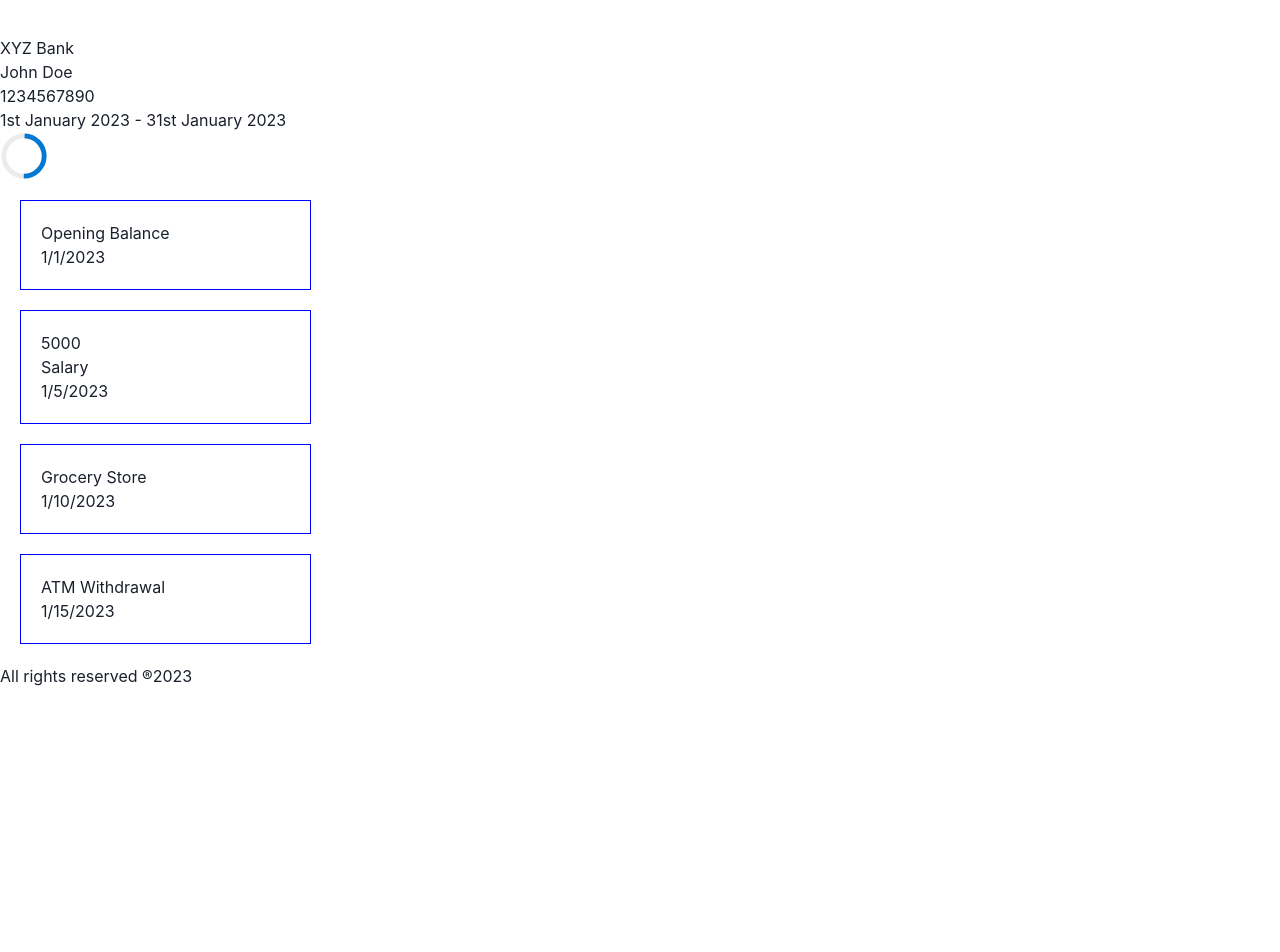
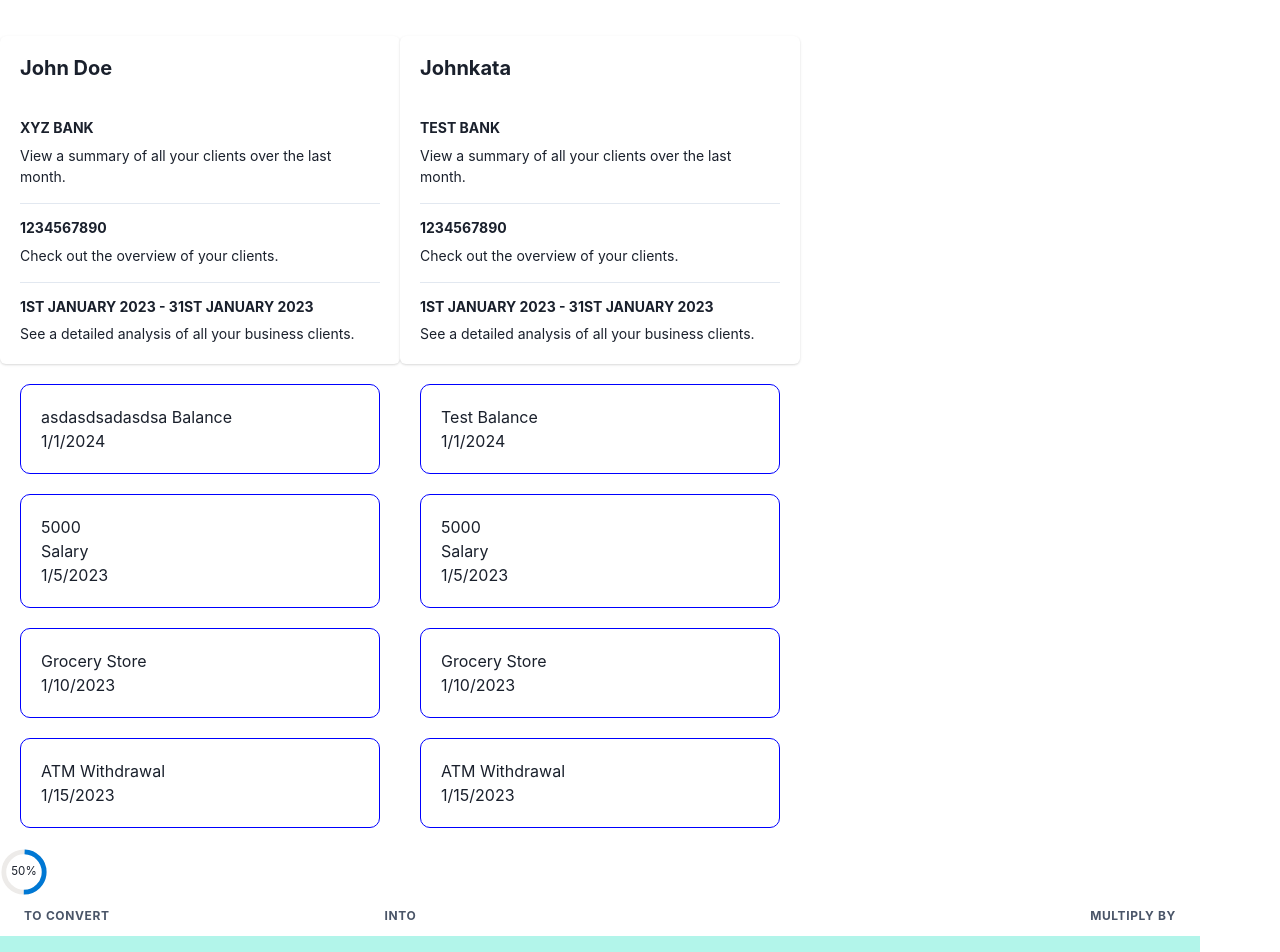
Before and after one commit to StratievMartin/scalebank-frontend, a React (Vite) app: page / in a window 1280 px wide. Shown: the part 140-1092 px from the top of the page. Before the commit the page ends 828 px from the top, so only its background shows below. Built offline with nearby package versions, Linux system fonts and the light colour scheme.

Commit message:
added ui components

```diff
--- /dev/null
+++ b/src/components/Card.tsx
@@ -0,0 +1,52 @@
+import {
+  Card,
+  CardHeader,
+  CardBody,
+  Heading,
+  Stack,
+  Box,
+  StackDivider,
+  Text,
+} from '@chakra-ui/react'
+import { AccountData } from '../interfaces/Account.model.ts'
+
+export const UiCard = ({ accountData }: { accountData: AccountData }) => {
+  return (
+    <>
+      <Card maxW={'400px'}>
+        <CardHeader>
+          <Heading size="md"> {accountData.account_holder}</Heading>
+        </CardHeader>
+
+        <CardBody>
+          <Stack divider={<StackDivider />} spacing="4">
+            <Box>
+              <Heading size="xs" textTransform="uppercase">
+                {accountData.bank_name}
+              </Heading>
+              <Text pt="2" fontSize="sm">
+                View a summary of all your clients over the last month.
+              </Text>
+            </Box>
+            <Box>
+              <Heading size="xs" textTransform="uppercase">
+                {accountData.account_number}
+              </Heading>
+              <Text pt="2" fontSize="sm">
+                Check out the overview of your clients.
+              </Text>
+            </Box>
+            <Box>
+              <Heading size="xs" textTransform="uppercase">
+                {accountData.statement_period}
+              </Heading>
+              <Text pt="2" fontSize="sm">
+                See a detailed analysis of all your business clients.
+              </Text>
+            </Box>
+          </Stack>
+        </CardBody>
+      </Card>
+    </>
+  )
+}
--- a/src/components/CircularProgress.tsx
+++ b/src/components/CircularProgress.tsx
@@ -7,7 +7,9 @@ interface ProgressCircleProps {
 export default function ProgressCircle({ value }: ProgressCircleProps) {
   return (
     <>
-      <CircularProgress value={value} />
+      <CircularProgress value={value}>
+        <CircularProgressLabel>{value}%</CircularProgressLabel>
+      </CircularProgress>
     </>
   )
 }
--- /dev/null
+++ b/src/components/Table.tsx
@@ -0,0 +1,54 @@
+import {
+  Table,
+  Thead,
+  Tbody,
+  Tfoot,
+  Tr,
+  Th,
+  Td,
+  TableCaption,
+  TableContainer,
+} from '@chakra-ui/react'
+
+export default function UiTable() {
+  return (
+    <>
+      <TableContainer>
+        <Table variant="striped" colorScheme="teal">
+          <TableCaption>Imperial to metric conversion factors</TableCaption>
+          <Thead>
+            <Tr>
+              <Th>To convert</Th>
+              <Th>into</Th>
+              <Th isNumeric>multiply by</Th>
+            </Tr>
+          </Thead>
+          <Tbody>
+            <Tr>
+              <Td>inches</Td>
+              <Td>millimetres (mm)</Td>
+              <Td isNumeric>25.4</Td>
+            </Tr>
+            <Tr>
+              <Td>feet</Td>
+              <Td>centimetres (cm)</Td>
+              <Td isNumeric>30.48</Td>
+            </Tr>
+            <Tr>
+              <Td>yards</Td>
+              <Td>metres (m)</Td>
+              <Td isNumeric>0.91444</Td>
+            </Tr>
+          </Tbody>
+          <Tfoot>
+            <Tr>
+              <Th>To convert</Th>
+              <Th>into</Th>
+              <Th isNumeric>multiply by</Th>
+            </Tr>
+          </Tfoot>
+        </Table>
+      </TableContainer>
+    </>
+  )
+}
--- a/src/index.css
+++ b/src/index.css
@@ -25,8 +25,7 @@ a:hover {
 
 body {
   margin: 0;
-  display: flex;
-  place-items: center;
+  max-width: 1200px;
   min-width: 320px;
   min-height: 100vh;
 }
--- /dev/null
+++ b/src/interfaces/Account.model.ts
@@ -0,0 +1,16 @@
+export interface AccountData {
+  id: number
+  bank_name: string
+  account_holder: string
+  account_number: string
+  statement_period: string
+}
+
+export interface Transaction {
+  id: number
+  date: string
+  description: string
+  deposit: number | null
+  withdrawal: number | null
+  balance: number
+}
--- a/src/mock-data/mock.js
+++ /dev/null
@@ -1,41 +0,0 @@
-export const mock = {
-  id: 1,
-  bank_name: 'XYZ Bank',
-  account_holder: 'John Doe',
-  account_number: '1234567890',
-  statement_period: '1st January 2023 - 31st January 2023',
-  transactions: [
-    {
-      id: 1,
-      date: '1/1/2023',
-      description: 'Opening Balance',
-      deposit: null,
-      withdrawal: 0,
-      balance: 10000,
-    },
-    {
-      id: 2,
-      date: '1/5/2023',
-      description: 'Salary',
-      deposit: 5000,
-      withdrawal: 0,
-      balance: 15000,
-    },
-    {
-      id: 3,
-      date: '1/10/2023',
-      description: 'Grocery Store',
-      deposit: null,
-      withdrawal: 500,
-      balance: 14500,
-    },
-    {
-      id: 4,
-      date: '1/15/2023',
-      description: 'ATM Withdrawal',
-      deposit: null,
-      withdrawal: 200,
-      balance: 14300,
-    },
-  ],
-}
--- /dev/null
+++ b/src/mock-data/mock.json
@@ -0,0 +1,84 @@
+[
+  {
+    "id": 1,
+    "bank_name": "XYZ Bank",
+    "account_holder": "John Doe",
+    "account_number": "1234567890",
+    "statement_period": "1st January 2023 - 31st January 2023",
+    "transactions": [
+      {
+        "id": 1,
+        "date": "1/1/2024",
+        "description": "asdasdsadasdsa Balance",
+        "deposit": null,
+        "withdrawal": 0,
+        "balance": 10000
+      },
+      {
+        "id": 2,
+        "date": "1/5/2023",
+        "description": "Salary",
+        "deposit": 5000,
+        "withdrawal": 0,
+        "balance": 15000
+      },
+      {
+        "id": 3,
+        "date": "1/10/2023",
+        "description": "Grocery Store",
+        "deposit": null,
+        "withdrawal": 500,
+        "balance": 14500
+      },
+      {
+        "id": 4,
+        "date": "1/15/2023",
+        "description": "ATM Withdrawal",
+        "deposit": null,
+        "withdrawal": 200,
+        "balance": 14300
+      }
+    ]
+  },
+  {
+    "id": 2,
+    "bank_name": "Test Bank",
+    "account_holder": "Johnkata",
+    "account_number": "1234567890",
+    "statement_period": "1st January 2023 - 31st January 2023",
+    "transactions": [
+      {
+        "id": 1,
+        "date": "1/1/2024",
+        "description": "Test Balance",
+        "deposit": null,
+        "withdrawal": 0,
+        "balance": 10000
+      },
+      {
+        "id": 2,
+        "date": "1/5/2023",
+        "description": "Salary",
+        "deposit": 5000,
+        "withdrawal": 0,
+        "balance": 15000
+      },
+      {
+        "id": 3,
+        "date": "1/10/2023",
+        "description": "Grocery Store",
+        "deposit": null,
+        "withdrawal": 500,
+        "balance": 14500
+      },
+      {
+        "id": 4,
+        "date": "1/15/2023",
+        "description": "ATM Withdrawal",
+        "deposit": null,
+        "withdrawal": 200,
+        "balance": 14300
+      }
+    ]
+  }
+]
--- a/src/pages/home.tsx
+++ b/src/pages/home.tsx
@@ -1,36 +1,32 @@
 import { Box } from '@chakra-ui/react'
-import { mock } from '../mock-data/mock.js'
 import { homeStyles } from '../styles/homeStyles.jsx'
-import ProgressCircle from '../components/CircularProgress.js'
-
+import mock from '../mock-data/mock.json'
+import ProgressCircle from '../components/CircularProgress.tsx'
+import UiTable from '../components/Table.tsx'
+import { UiCard } from '../components/Card.tsx'
 export default function Home() {
-  interface Transaction {
-    id: number
-    date: string
-    description: string
-    deposit: number | null
-    withdrawal: number | null
-    balance: number
-  }
-
   return (
     <>
-      <h2>{mock.bank_name}</h2>
-      <h2>{mock.account_holder}</h2>
-      <h2>{mock.account_number}</h2>
-      <h2>{mock.statement_period}</h2>
-      <ProgressCircle value={50} />
-      <Box>
-        {mock.transactions.map((transaction: Transaction) => {
+      <Box display="flex">
+        {mock.map((el) => {
           return (
-            <Box sx={homeStyles} key={transaction.id}>
-              <p>{transaction?.deposit}</p>
-              <p>{transaction?.description}</p>
-              <p>{transaction?.date}</p>
-            </Box>
+            <div key={el.id}>
+              <UiCard accountData={el} />
+              {el.transactions.map((transaction) => {
+                return (
+                  <Box sx={homeStyles} key={transaction.id}>
+                    <p>{transaction?.deposit}</p>
+                    <p>{transaction?.description}</p>
+                    <p>{transaction?.date}</p>
+                  </Box>
+                )
+              })}
+            </div>
           )
         })}
       </Box>
+      <ProgressCircle value={50} />
+      <UiTable />
     </>
   )
 }
--- a/src/styles/homeStyles.jsx
+++ b/src/styles/homeStyles.jsx
@@ -1,5 +1,6 @@
 export const homeStyles = {
   border: '1px solid blue',
+  borderRadius: '10px',
   padding: '20px',
   margin: '20px',
 }
```
Also changed, not shown: src/services/accountService.js (added, +19 -0 lines), src/utils/axios.js (added, +12 -0 lines), 1 other file (tests, documents, lock files or other folders).
